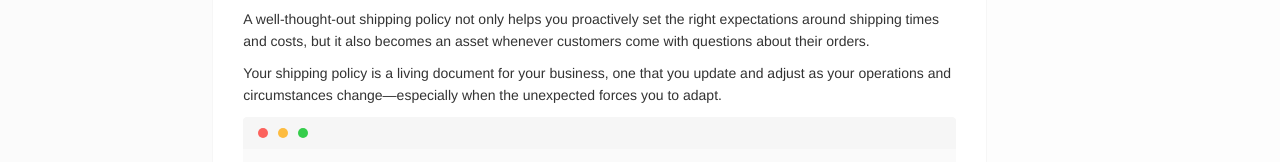
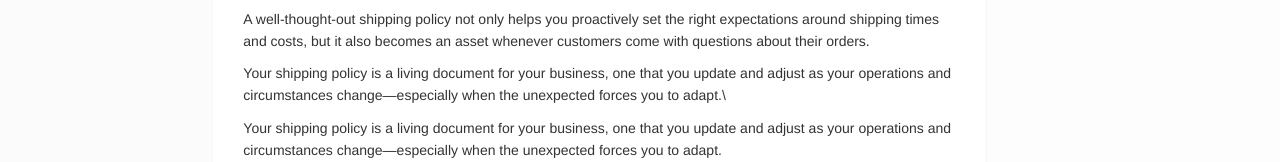
Before and after one commit to rocklss/rocklss.github.io, a plain HTML site: page 2020/09/05/post/index.html in a window 1280 px wide. Shown: the part 553-715 px from the top of the page. Drawn offline with nearby package versions, Linux system fonts and the light colour scheme; no server answers; a script that the page names is missing.

Commit message:
Site updated: 2020-09-06 00:28:15

```diff
--- a/2020/09/05/post/index.html
+++ b/2020/09/05/post/index.html
@@ -27,7 +27,7 @@
 <meta property="og:locale" content="en_US">
 <meta property="og:image" content="https://github.com/adam-p/markdown-here/raw/master/src/common/images/icon48.png">
 <meta property="article:published_time" content="2020-09-05T15:45:30.000Z">
-<meta property="article:modified_time" content="2020-09-05T16:36:52.122Z">
+<meta property="article:modified_time" content="2020-09-05T17:27:59.249Z">
 <meta property="article:author" content="Chien Nguyen">
 <meta name="twitter:card" content="summary">
 <meta name="twitter:image" content="https://github.com/adam-p/markdown-here/raw/master/src/common/images/icon48.png">
@@ -318,8 +318,9 @@
 <p><img src="https://github.com/adam-p/markdown-here/raw/master/src/common/images/icon48.png" title="Logo Title Text 1"></p>
 <p>Some of the most common questions you get as a store owner will inevitably be related to shipping.</p>
 <p>A well-thought-out shipping policy not only helps you proactively set the right expectations around shipping times and costs, but it also becomes an asset whenever customers come with questions about their orders.</p>
+<p>Your shipping policy is a living document for your business, one that you update and adjust as your operations and circumstances change—especially when the unexpected forces you to adapt.\</p>
 <p>Your shipping policy is a living document for your business, one that you update and adjust as your operations and circumstances change—especially when the unexpected forces you to adapt.</p>
-<figure class="highlight bash"><table><tr><td class="gutter"><pre><span class="line">1</span><br><span class="line">2</span><br></pre></td><td class="code"><pre><span class="line">This is some code</span><br><span class="line">try to write <span class="keyword">in</span> multi-line</span><br></pre></td></tr></table></figure>
+<figure class="highlight bash"><table><tr><td class="gutter"><pre><span class="line">1</span><br><span class="line">2</span><br></pre></td><td class="code"><pre><span class="line">This is some code</span><br><span class="line">try to write <span class="keyword">in</span> multi-line  </span><br></pre></td></tr></table></figure>
 
     </div>
     <div class="article-footer">
```
